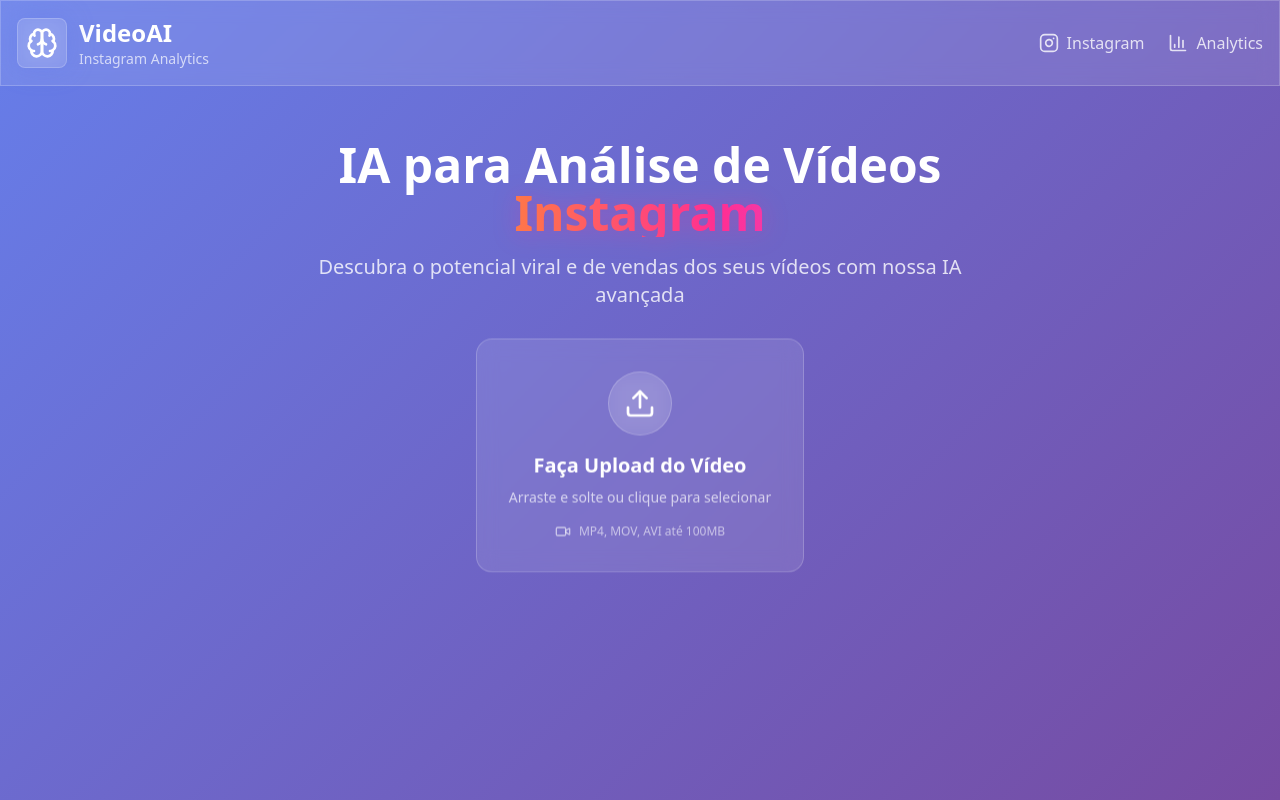
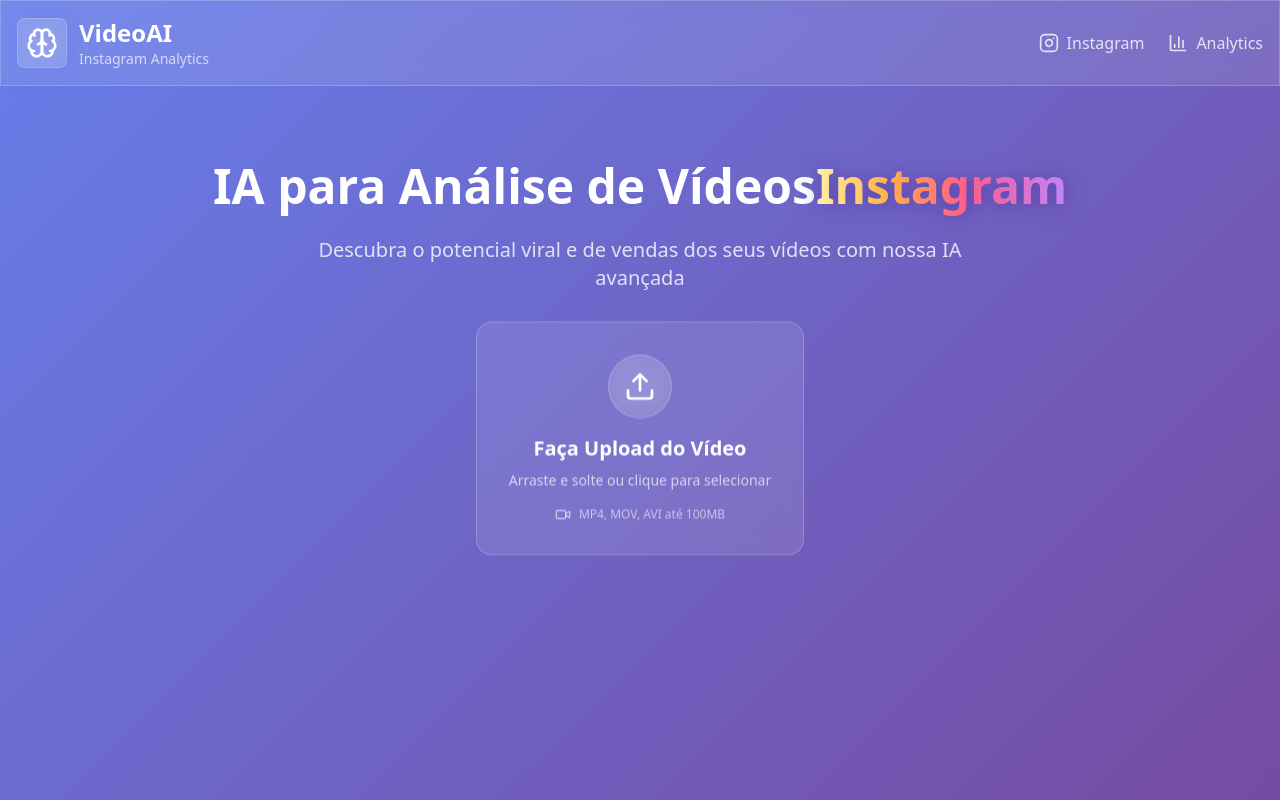
Before and after one commit to murilojsf/insta-viral-vision, a React (Vite) app: page / in a window 1280 px wide. Built offline with nearby package versions, Linux system fonts and the light colour scheme.

Commit message:
Changes
Co-authored-by: murilojsf <282334885+murilojsf@users.noreply.github.com>

```diff
--- a/src/index.css
+++ b/src/index.css
@@ -105,12 +105,15 @@
 }
 
 .gradient-text {
-  background: linear-gradient(90deg, #ffd166 0%, #ff7a45 30%, #ff2e93 62%, #c86bff 100%);
+  display: inline-block;
+  padding-bottom: 0.14em;
+  line-height: 1.15;
+  background: linear-gradient(90deg, #fff1a8 0%, #ffb347 28%, #ff5c8a 60%, #c084fc 100%);
   -webkit-background-clip: text;
   -webkit-text-fill-color: transparent;
   background-clip: text;
   color: transparent;
-  filter: drop-shadow(0 2px 12px rgba(255, 46, 147, 0.35));
+  filter: drop-shadow(0 2px 10px rgba(76, 29, 149, 0.55));
 }
 
 @keyframes pulse-glow {
```
